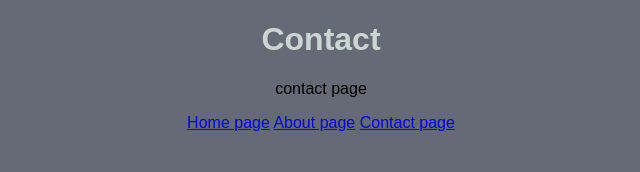
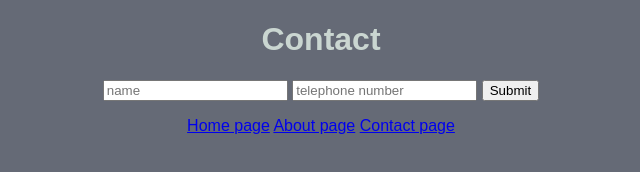
Before and after one commit to Sereen-Rizik/Node-targil1, a website: page assets/contact.html in a window 1280 px wide. Shown: the whole page, without its empty margins (319-959 px from the left). Drawn offline with Linux system fonts and the light colour scheme.

Commit message:
Update contact.html

```diff
--- a/assets/contact.html
+++ b/assets/contact.html
@@ -8,7 +8,13 @@
   </head>
   <body>
     <h1>Contact</h1>
-    <p>contact page</p>
+    <p>
+      <form>
+        <input type="text" placeholder="name"/>
+        <input type="text" placeholder="telephone number"/>
+        <input type="submit"/>
+      </form>
+    </p>
     <a href="index.html">Home page</a>
     <a href="about.html">About page</a>
     <a href="contact.html">Contact page</a>
```
